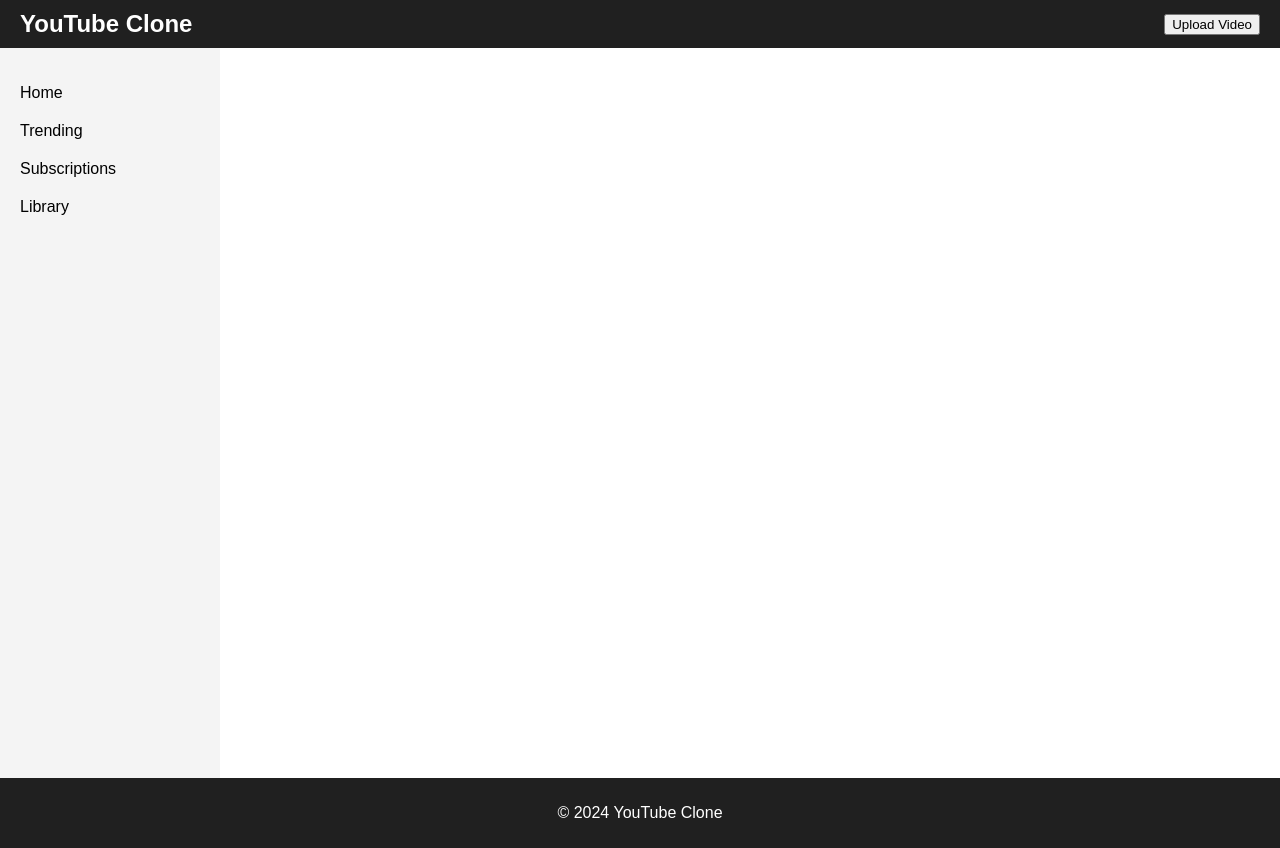
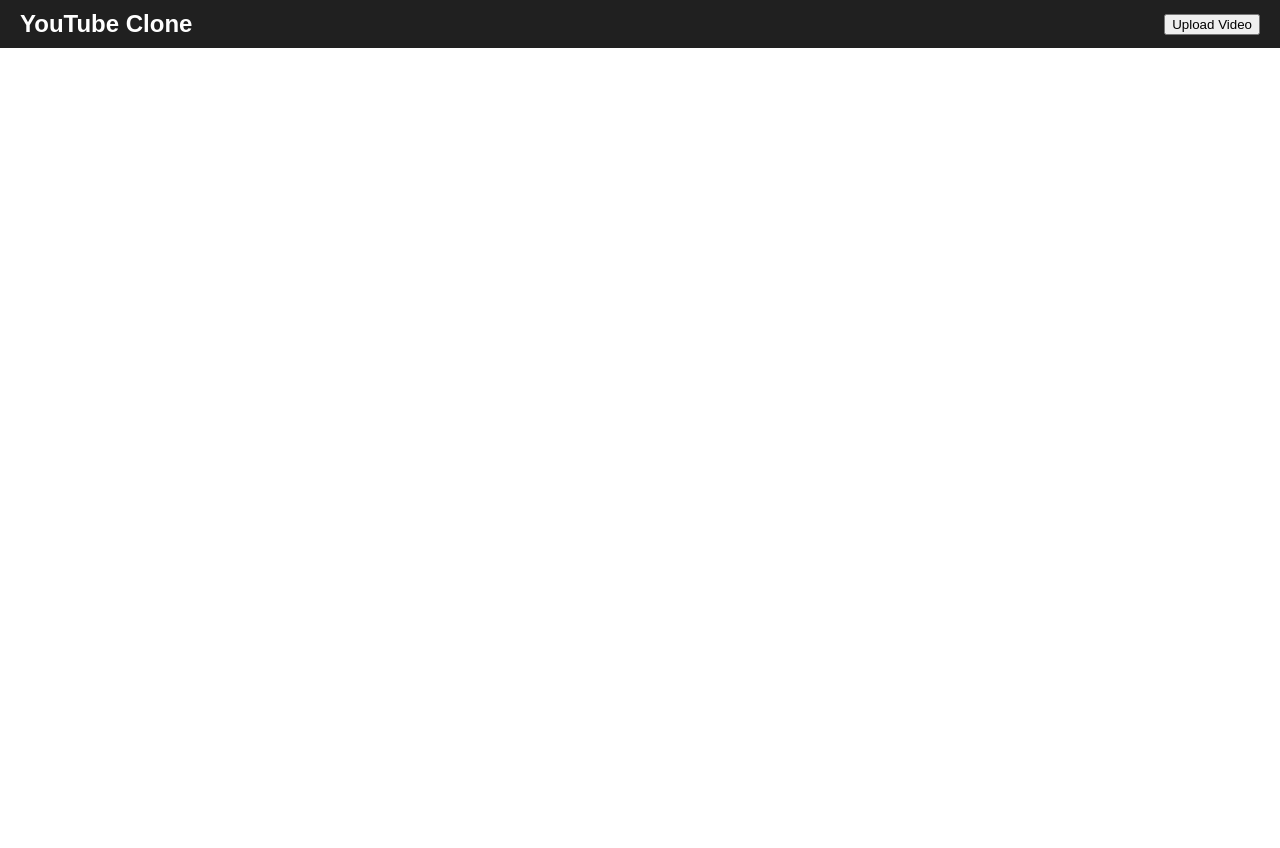
Before and after one commit to interstellar-tars2/youtube, a plain HTML site: page index.html in a window 1280 px wide. After the commit the page ends 800 px from the top, so only its background shows below. Drawn offline with Linux system fonts and the light colour scheme.

Commit message:
Update index.html

```diff
--- a/index.html
+++ b/index.html
@@ -13,23 +13,12 @@
         <input type="file" id="upload-input" accept="video/*" hidden>
     </header>
     <main>
-        <aside class="sidebar">
-            <ul>
-                <li>Home</li>
-                <li>Trending</li>
-                <li>Subscriptions</li>
-                <li>Library</li>
-            </ul>
-        </aside>
         <section class="content">
             <div class="video-grid" id="video-grid">
                 <!-- Uploaded videos will appear here -->
             </div>
         </section>
     </main>
-    <footer>
-        <p>© 2024 YouTube Clone</p>
-    </footer>
     <script src="script.js"></script>
 </body>
 </html>
```
